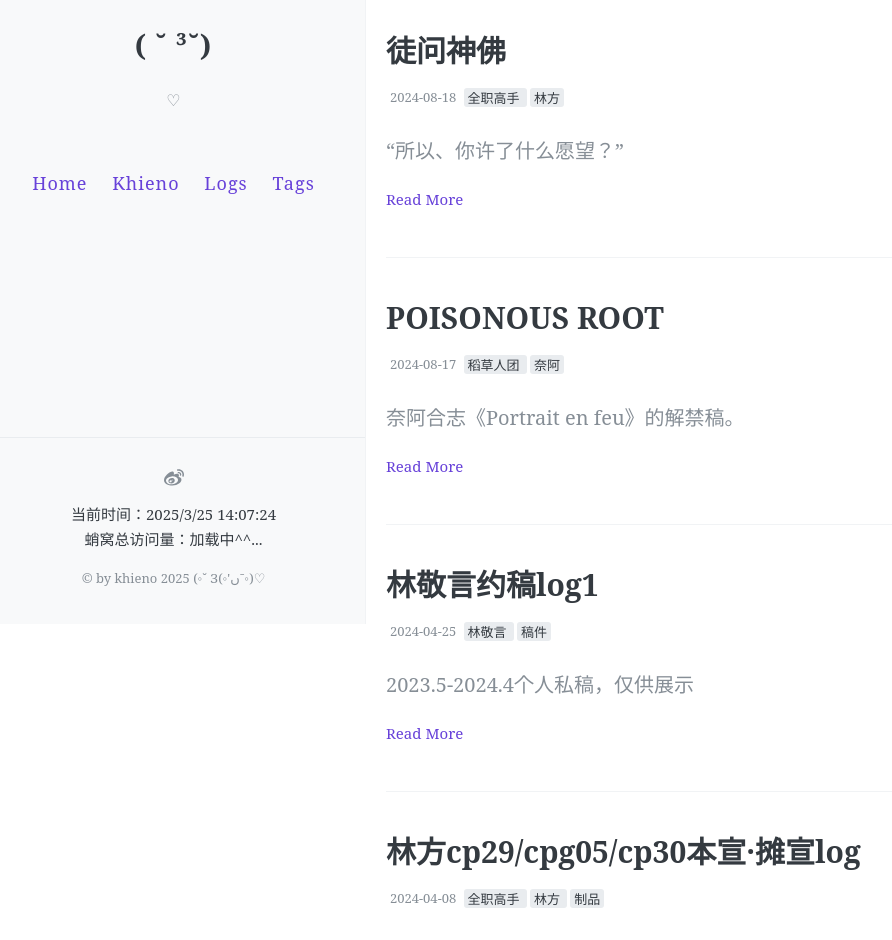
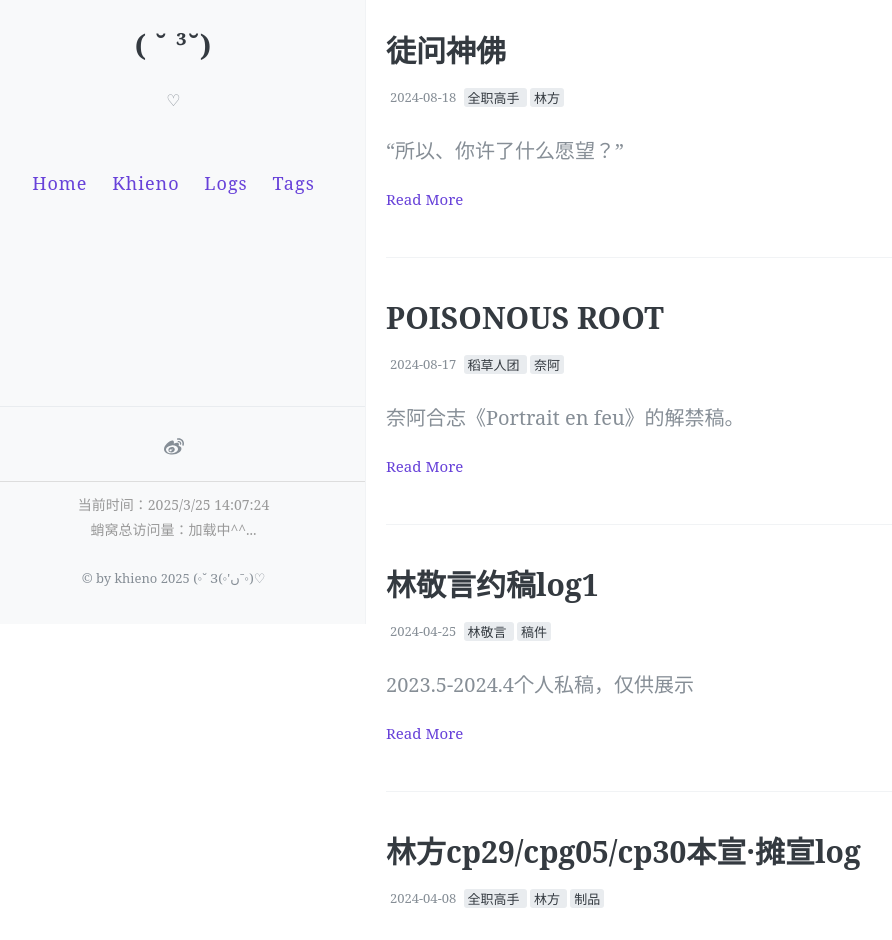
Before and after one commit to khieno/maybealiar, a Jekyll site: the page built from index.html, in a window 1280 px wide. Shown: the part 276-1216 px from the top of the page, without its empty margins (18-910 px from the left). Built offline with Jekyll 4.4.1, drawn with Linux system fonts in a browser that asks for light colours; the list of posts is cut into pages by our own code; comment, search, counter and statistics services are not loaded; grey boxes are pictures that could not be loaded.

Commit message:
Update _reset.scss

```diff
--- a/_sass/_reset.scss
+++ b/_sass/_reset.scss
@@ -65,3 +65,11 @@ body {
   -moz-user-select: none;
   -ms-user-select: none;
 }
+.footer-info {
+  text-align: center;
+  font-size: 14px;
+  color: #999;
+  margin-top: 10px;
+  padding: 10px 0;
+  border-top: 1px solid #ddd;
+}
```
